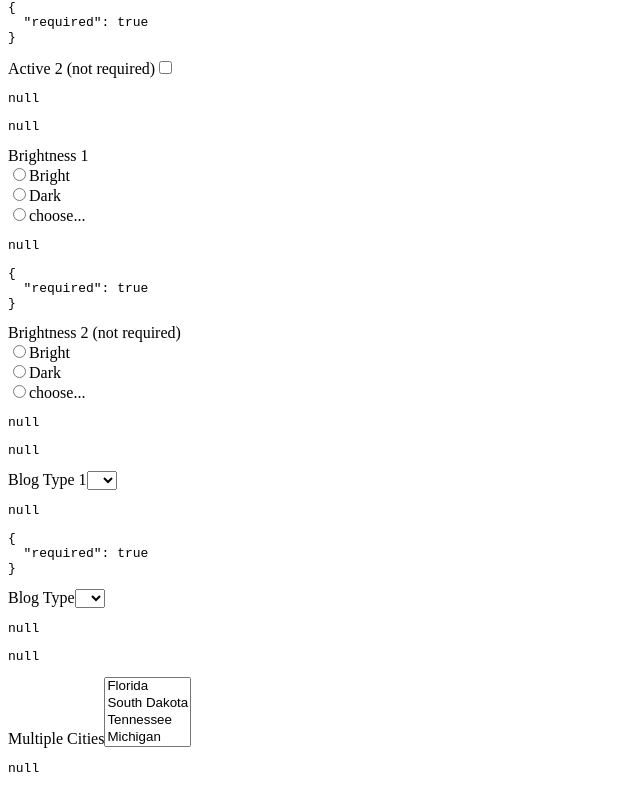
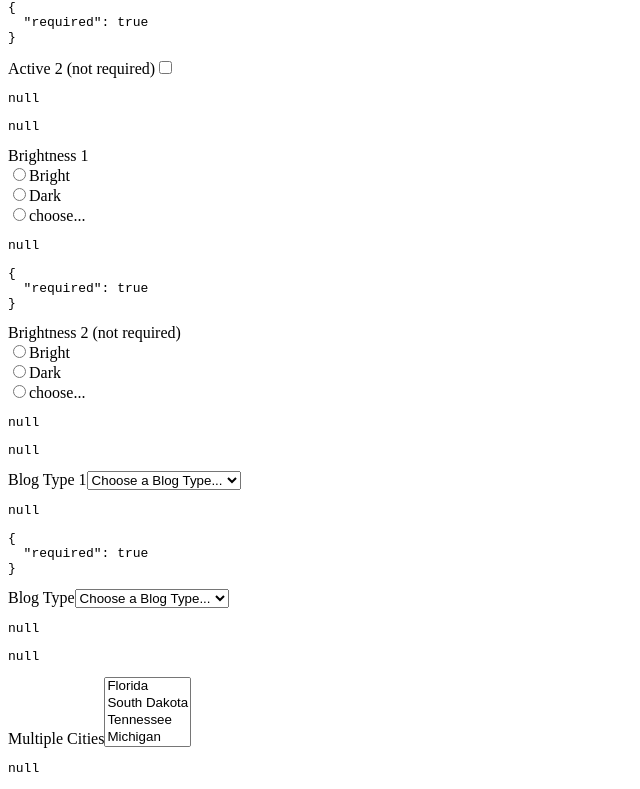
Before and after one commit to boeschenstein/angular9_controls, an Angular app in the folder testControls/: page / in a window 1280 px wide. Shown: the part 351-1140 px from the top of the page, without its empty margins (0-640 px from the left). Built offline with nearby package versions, Linux system fonts and the light colour scheme.

Commit message:
select single: add null value for comment

```diff
--- a/testControls/src/app/app.component.html
+++ b/testControls/src/app/app.component.html
@@ -116,7 +116,7 @@
   <div class="form-group">
     <label class="control-label">Blog Type 1</label>
     <select class="form-control form-control-sm" formControlName="blogType1">
-      <option type="number" [ngValue]=""></option>
+      <option type="number" [ngValue]="null">Choose a Blog Type...</option>
       <option *ngFor="let blogType of allBlogTypes" [ngValue]="blogType">{{
         blogType
       }}</option>
@@ -129,7 +129,7 @@
   <div class="form-group">
     <label class="control-label">Blog Type</label>
     <select class="form-control form-control-sm" formControlName="blogType2">
-      <option type="number" [ngValue]=""></option>
+      <option type="number" [ngValue]="null">Choose a Blog Type...</option>
       <option *ngFor="let blogType of allBlogTypes" [ngValue]="blogType">{{
         blogType
       }}</option>
```
